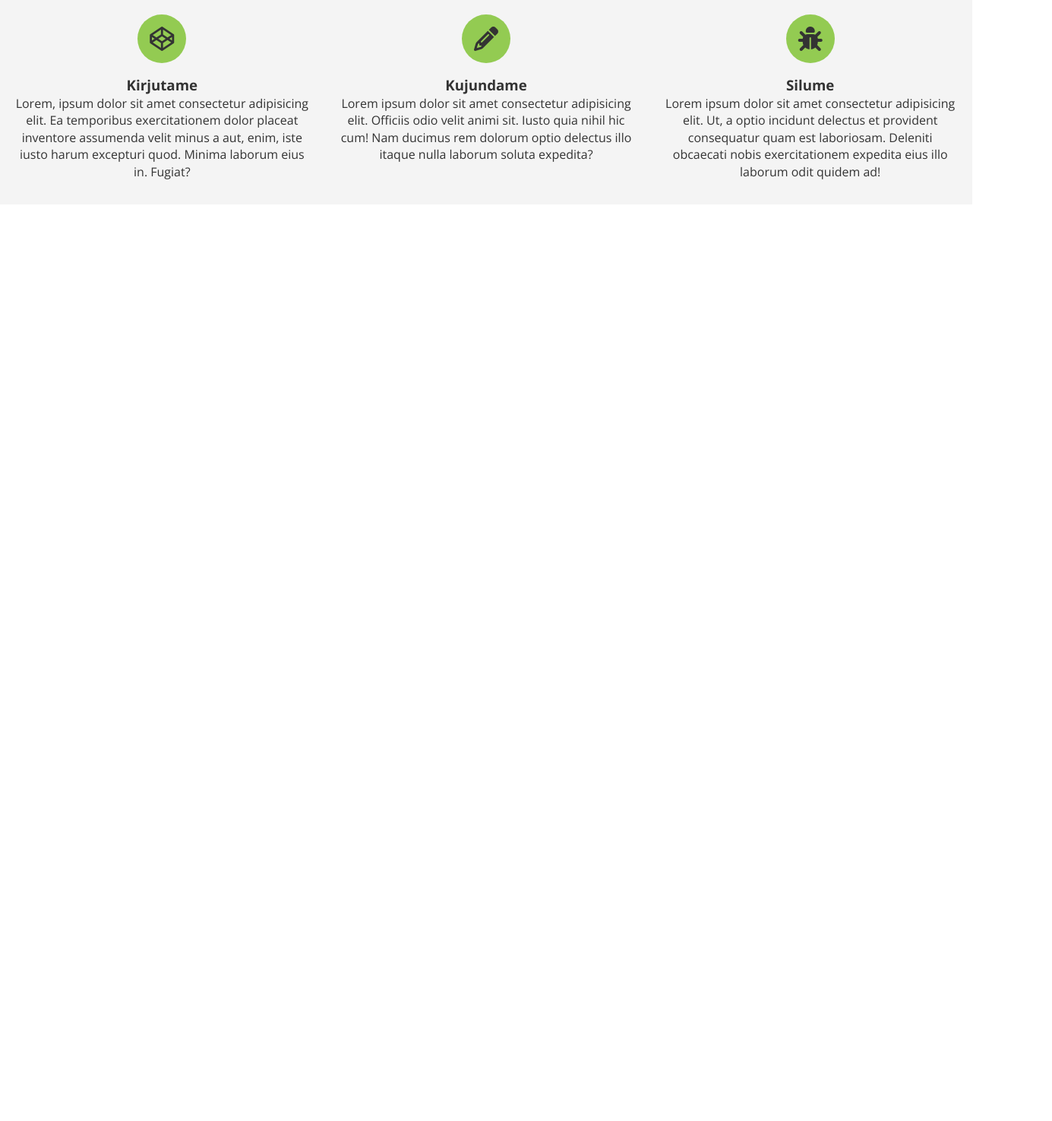
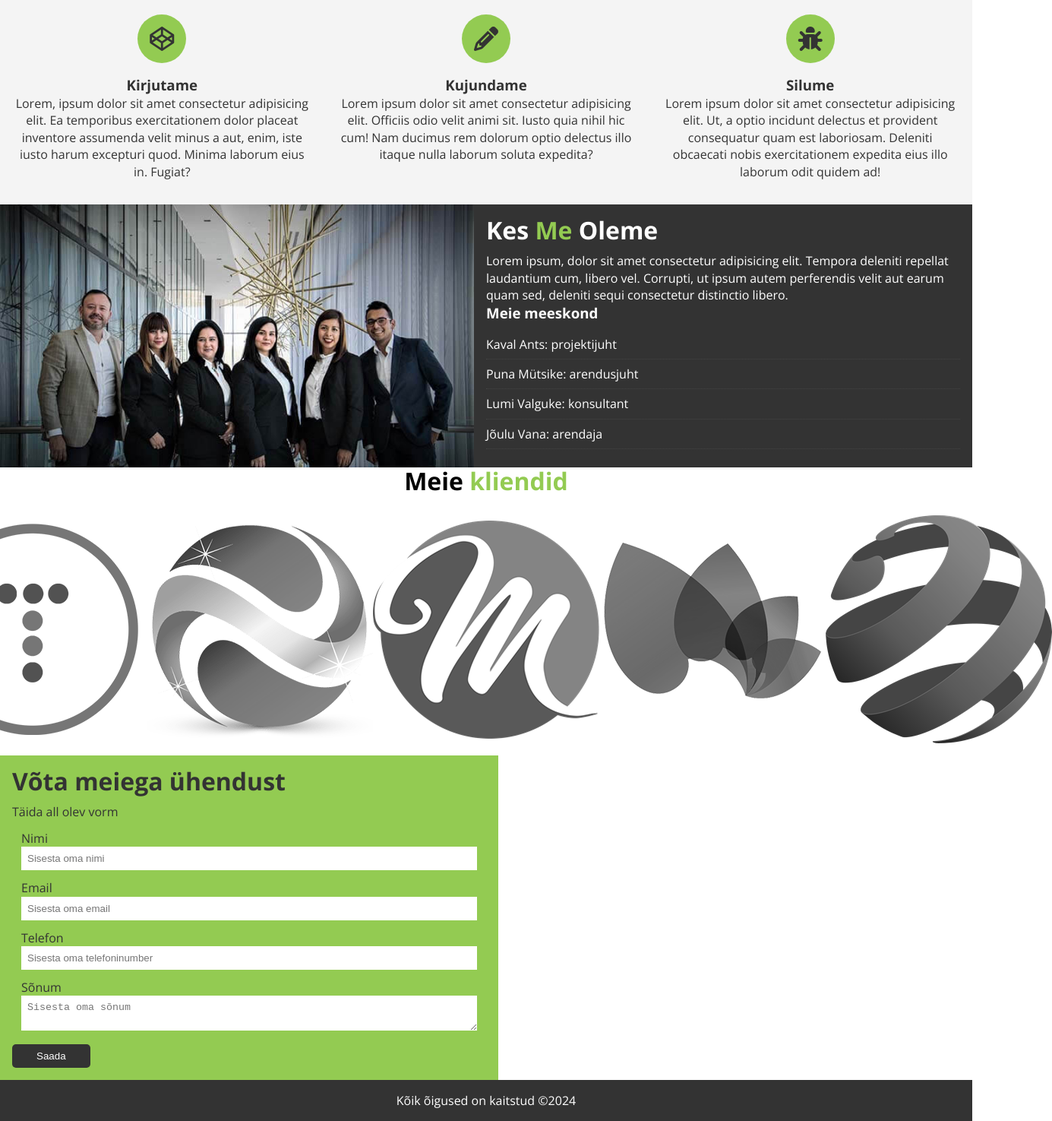
Before and after one commit to selerit/firma-veebileht, a plain HTML site: page index.html in a window 1280 px wide. Shown: the part 926-2401 px from the top of the page at 76% size, 1385 px wide, since content can reach past the window. Before the commit the page ends 1195 px from the top, so only its background shows below. Drawn offline with nearby package versions, Linux system fonts and the light colour scheme; some packages are replaced by stand-ins of ours.

Commit message:
Parandatud firma veebileht

```diff
--- a/CSS/style.css
+++ b/CSS/style.css
@@ -10,45 +10,76 @@ body {
     font-family: "Open Sans", sans-serif;
     line-height: 1.4;
 }
+
 a {
     text-decoration: none;
 }
+
 /* page basic style */
 /* text */
+
 .text-primary {
     color: #93cb52;
 }
+
 .text-center {
     text-align: center;
 }
+
 /* padding */
+
 .py-1 {
     padding: 1rem 0;
 }
+
 .p-1 {
     padding: 1rem;
 }
+
 .btn {
     display: inline-block;
     padding: 0.5rem 2rem;
     border: none;
     border-radius: 5px;
 }
+
 .btn-primary {
     background: #93cb52;
     color: #fff;
 }
+
 .btn-primary:hover {
     background: #7ab436;
 }
 
+.btn-dark {
+    background: #333;
+    color: #fff;
+}
+
+.btn-dark:hover {
+    background: #444;
+}
+
 /* background */
+
 .bg-light {
     background: #f4f4f4;
     color: #333;
 }
 
+.bg-dark {
+    background: #333;
+    color: #fff;
+}
+
+.bg-primary {
+    background: #93cb52;
+    color: #333;
+}
+
 /* navbar */
+
 #navbar {
     background: #333;
     color: #fff;
@@ -58,26 +89,32 @@ a {
     justify-content: space-between;
     padding: 1rem;
 }
+
 #navbar ul {
     list-style: none;
     display: flex;
     align-items: center;
 }
+
 #navbar ul li a {
     color: #fff;
     padding: 0.75rem;
     margin: 0 0.25rem;
 }
+
 #navbar ul li a:hover {
     background: #93cb52;
     border-radius: 5px;
 }
+
 /* showcase */
+
 #showcase {
     background: #333 url('../img/showcase.jpg');
     height: 100vh;
     color: #fff;
 }
+
 #showcase .showcase-content {
     display: flex;
     flex-direction: column;
@@ -88,37 +125,115 @@ a {
     padding: 0 2rem;
     background-color: rgba(0, 0, 0, 0.5);
 }
+
 .heading {
     font-size: 4rem;
     margin-bottom: 0.75rem;
     line-height: 1.1;
 }
+
 /* large heading */
+
 .l-heading {
     font-size: 4rem;
     margin-bottom: 0.75rem;
     line-height: 1.1;
 }
+
 /* medium heading */
+
 .m-heading {
     font-size: 2rem;
     margin-bottom: 0.75rem;
     line-height: 1.1;
 }
+
 .par {
     font-size: 1.1rem;
     margin-bottom: 2rem;
 }
 
 /* what */
+
 #what .items {
     display: flex;
 }
+
 #what .items .item {
     flex: 1;
 }
+
 #what .items .item i {
     background: #93cb52;
     border-radius: 50%;
     margin-bottom: 1rem;
 }
+
+/* who */
+
+#who {
+    display: flex;
+}
+
+#who div {
+    flex: 1;
+}
+
+#who .who-img {
+    background: url('../img/people.jpg') no-repeat center center/cover;
+}
+
+#who ul {
+    list-style: none;
+    margin: 0.5rem 0;
+}
+
+#who ul li {
+    padding: 0.5rem 0;
+    border-bottom: #444 dotted 1px;
+}
+
+/* clients */
+
+#clients .items {
+    display: flex;
+    justify-content: center;
+}
+
+#clients .items img {
+    display: block;
+    width: 60%;
+    margin: auto;
+}
+
+/* contact */
+
+#contact {
+    display: flex;
+}
+
+#contact .contact-form,
+#contact .contact-map {
+    flex: 1;
+}
+
+#contact .contact-form .form-group {
+    margin: 0.75rem;
+}
+
+#contact .contact-form .form-group label {
+    display: block;
+}
+
+#contact .contact-form .form-group input,
+#contact .contact-form .form-group textarea {
+    width: 100%;
+    padding: 0.5rem;
+    border: none;
+}
+
+#contact .contact-form .form-group input:focus,
+#contact .contact-form .form-group textarea:focus {
+    outline: none;
+    border: #333 solid 1px;
+}
--- a/index.html
+++ b/index.html
@@ -1,5 +1,6 @@
 <!DOCTYPE html>
 <html lang="et">
+
 <head>
     <meta charset="UTF-8">
     <meta name="viewport" content="width=device-width, initial-scale=1.0">
@@ -7,10 +8,13 @@
     <script src="https://kit.fontawesome.com/273cb3409b.js" crossorigin="anonymous"></script>
     <link rel="stylesheet" href="CSS/style.css">
     <title>Company Web</title>
+
 </head>
+
 <body id="home">
+
     <!-- navbar -->
-    <!-- navbar -->
+
     <nav id="navbar">
         <h1>
             <span class="text-primary"><i class="fas fa-book-open"></i> FIR</span>
@@ -24,7 +28,9 @@
             <li><a href="#contact">Kontakt</a></li>
         </ul>
     </nav>
+
     <!-- header - showcase -->
+
     <header id="showcase">
         <div class="showcase-content">
             <h1 class="l-heading">Lihtsalt tee midagi</h1>
@@ -32,7 +38,9 @@
             <a href="#what" class="btn btn-primary">Loe rohkem</a>
         </div>
     </header>
+
     <!-- #what -->
+
     <section id="what" class="bg-light py-1">
         <div class="container">
             <h2 class="m-heading text-center">Mida me <span class="text-primary">pakume</span></h2>
@@ -61,14 +69,114 @@
             </div>
         </div>
     </section>
+
     <!-- #who -->
+
     <section id="who">
+
         <!-- img -->
-        <div></div>
+        <div class="who-img"></div>
+
         <!-- text-content -->
+
+        <div class="bg-dark p-1">
+            <h2 class="m-heading">Kes <span class="text-primary">Me</span> Oleme</h2>
+            <p>Lorem ipsum, dolor sit amet consectetur adipisicing elit. Tempora deleniti repellat laudantium cum, libero vel. Corrupti, ut ipsum autem perferendis velit aut earum quam sed, deleniti sequi consectetur distinctio libero.</p>
+            <h3>Meie meeskond</h3>
+            <ul>
+                <li>Kaval Ants: projektijuht</li>
+                <li>Puna Mütsike: arendusjuht</li>
+                <li>Lumi Valguke: konsultant</li>
+                <li>Jõulu Vana: arendaja</li>
+            </ul>
+        </div>
     </section>
-    <section id="clients"></section>
-    <section id="contact"></section>
-    <footer id="footer"></footer>
+
+    <!-- clients -->
+
+    <section id="clients">
+        <div>
+            <h2 class="m-heading text-center">Meie <span class="text-primary">kliendid</span></h2>
+            <div class="py-1 items">
+                <img src="./img/logo1.png" alt="Klient1">
+                <img src="./img/logo2.png" alt="Klient2">
+                <img src="./img/logo3.png" alt="Klient3">
+                <img src="./img/logo4.png" alt="Klient4">
+                <img src="./img/logo5.png" alt="Klient5">
+            </div>
+        </div>
+    </section>
+
+    <!-- contact -->
+
+    <section id="contact">
+
+        <!-- form -->
+
+        <div class="p-1 bg-primary contact-form">
+            <h2 class="m-heading">Võta meiega ühendust</h2>
+            <p>Täida all olev vorm</p>
+            <form action="">
+                <div class="form-group">
+                    <label for="name">Nimi</label>
+                    <input type="text" id="name" placeholder="Sisesta oma nimi">
+                </div>
+                <div class="form-group">
+                    <label for="email">Email</label>
+                    <input type="email" id="email" placeholder="Sisesta oma email">
+                </div>
+                <div class="form-group">
+                    <label for="phone">Telefon</label>
+                    <input type="phone" id="phone" placeholder="Sisesta oma telefoninumber">
+                </div>
+                <div class="form-group">
+                    <label for="message">Sõnum</label>
+                    <textarea id="message" placeholder="Sisesta oma sõnum"></textarea>
+                </div>
+                <input type="submit" value="Saada" class="btn btn-dark">
+            </form>
+        </div>
+
+        <!-- map -->
+        <div id="map" class="contact-map"></div>
+
+    </section>
+
+    <footer id="footer" class="bg-dark text-center py-1">
+        <p>Kõik õigused on kaitstud &copy;2024</p>
+    </footer>
+
+    <script>
+        (g=>{var h,a,k,p="The Google Maps JavaScript API",c="google",l="importLibrary",q="__ib__",m=document,b=window;b=b[c]||(b[c]={});var d=b.maps||(b.maps={}),r=new Set,e=new URLSearchParams,u=()=>h||(h=new Promise(async(f,n)=>{await (a=m.createElement("script"));e.set("libraries",[...r]+"");for(k in g)e.set(k.replace(/[A-Z]/g,t=>"_"+t[0].toLowerCase()),g[k]);e.set("callback",c+".maps."+q);a.src=`https://maps.${c}apis.com/maps/api/js?`+e;d[q]=f;a.onerror=()=>h=n(Error(p+" could not load."));a.nonce=m.querySelector("script[nonce]")?.nonce||"";m.head.append(a)}));d[l]?console.warn(p+" only loads once. Ignoring:",g):d[l]=(f,...n)=>r.add(f)&&u().then(()=>d[l](f,...n))})({
+          key: "AIzaSyABvG7OFu4oaPm5HWrJ10xmDc6uN8CRmKI",
+          v: "weekly",
+        });
+    </script>
+    <script>
+
+        let map;
+
+        async function initMap() {
+
+        const position = { lat: 58.349451, lng: 26.714695 };
+
+        const { Map } = await google.maps.importLibrary("maps");
+        const { AdvancedMarkerElement } = await google.maps.importLibrary("marker");
+
+        map = new Map(document.getElementById("map"), {
+            zoom: 16,
+            center: position,
+            mapId: "DEMO_MAP_ID",
+        });
+
+        const marker = new AdvancedMarkerElement({
+            map: map,
+            position: position,
+            title: "Tartu",
+        });
+        }
+
+        initMap();
+    </script>
 </body>
 </html>
```
